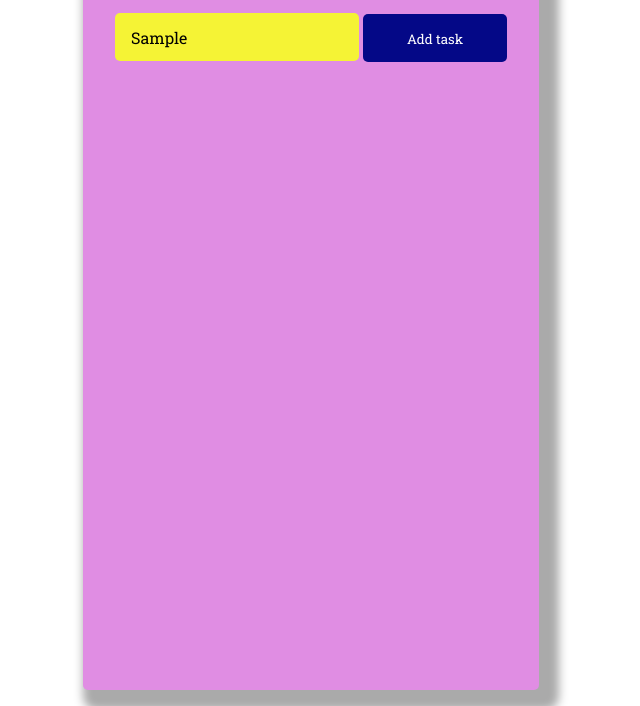
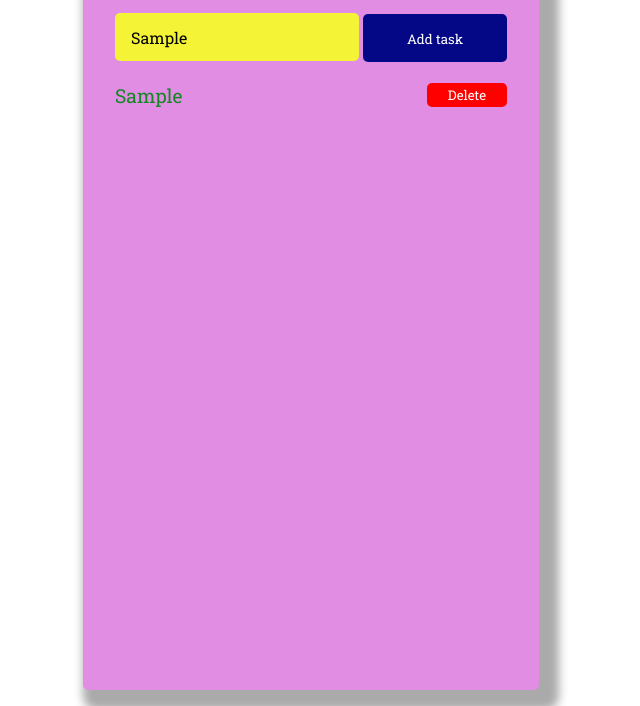
Before and after one commit to priyanshi0799/todo-app, a plain HTML site: page index.html in a window 1280 px wide. Both pictures are taken after typing "Sample" into the empty fields and a click on the button "Add task". Shown: the part 94-800 px from the top of the page, without its empty margins (329-969 px from the left). Drawn offline with Linux system fonts and the light colour scheme.

Commit message:
Final Application

```diff
--- a/app.js
+++ b/app.js
@@ -0,0 +1,49 @@
+function get_todos() {
+    let todos = new Array;
+    let todos_str = localStorage.getItem('todo');
+    if(todos_str !== null){
+        todos = JSON.parse(todos_str)
+    }
+    return todos;
+}
+
+function add_todo(){
+    let task = document.getElementById('task').value;
+    let todos = get_todos();
+    todos.push(task);
+    localStorage.setItem('todo', JSON.stringify(todos));
+    show();
+    return false;
+}
+
+function clearDefault(a){
+    if(a.defaultValue ==  a.value){
+        a.value = "";
+    }
+}
+
+function remove(){
+    let id = this.getAttribute('id');
+    let todos = get_todos();
+    todos.splice(id , 1);
+    localStorage.setItem('todo' , JSON.stringify(todos))
+    show();
+    return false;
+}
+
+function show(){
+    let todos = get_todos();
+    let html = '<ul>';
+    for(let i=0; i<todos.length; i++){
+        html += '<li>' + todos[i] + '<button class="remove" id="' + i + '">Delete</button></li>';
+    }
+    html += '</ul>';
+    document.getElementById('todos').innerHTML = html;
+    let buttons = document.getElementsByClassName('remove');
+    for(let i=0;i<buttons.length ; i++){
+        buttons[i].addEventListener('click', remove)
+    }
+}
+
+document.getElementById('add').addEventListener('click',add_todo);
+show();
--- a/style.css
+++ b/style.css
@@ -45,12 +45,33 @@ h1{
 .remove{
     float: right;
     clear: both;
+    width: 5rem;
+    height: 1.5rem;
+    border: none;
+    cursor: pointer;
+    background: red;
+    color: white;
+    border-radius: 5px;
+    font-family: 'Roboto Slab', serif;
 }
 
 ul{
     list-style: none;
     text-align: left;
     line-height: 35px;
+    margin: 0;
+    width: 100%;
+    padding: 0;
+}
+
+li{
+    margin: 0;
+    display: flex;
+    justify-content: space-between;
+    align-items: center;
+    color: #138722;
+    font-weight: 500;
+    font-size: 1.2rem;
 }
 
 #task{
```
